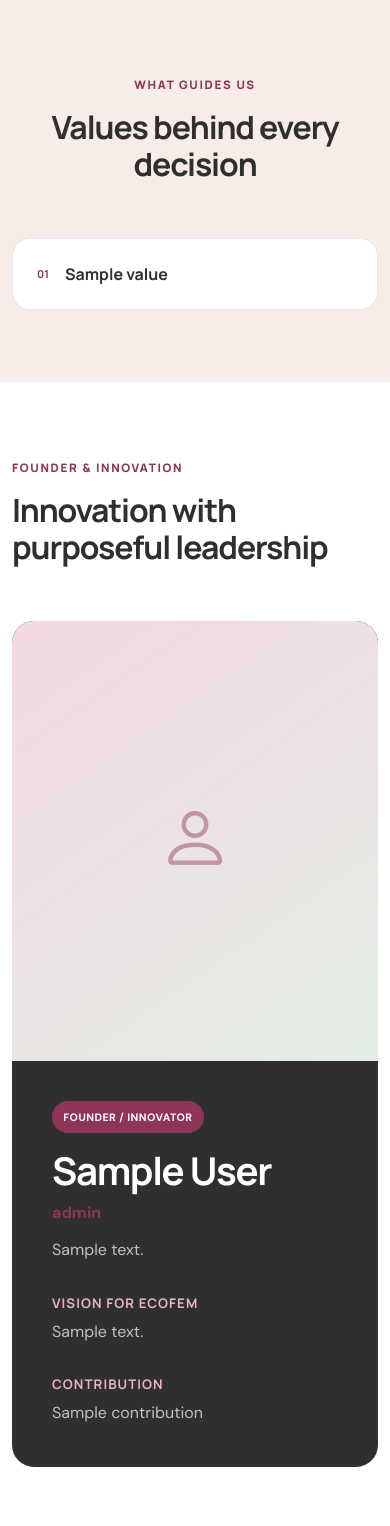
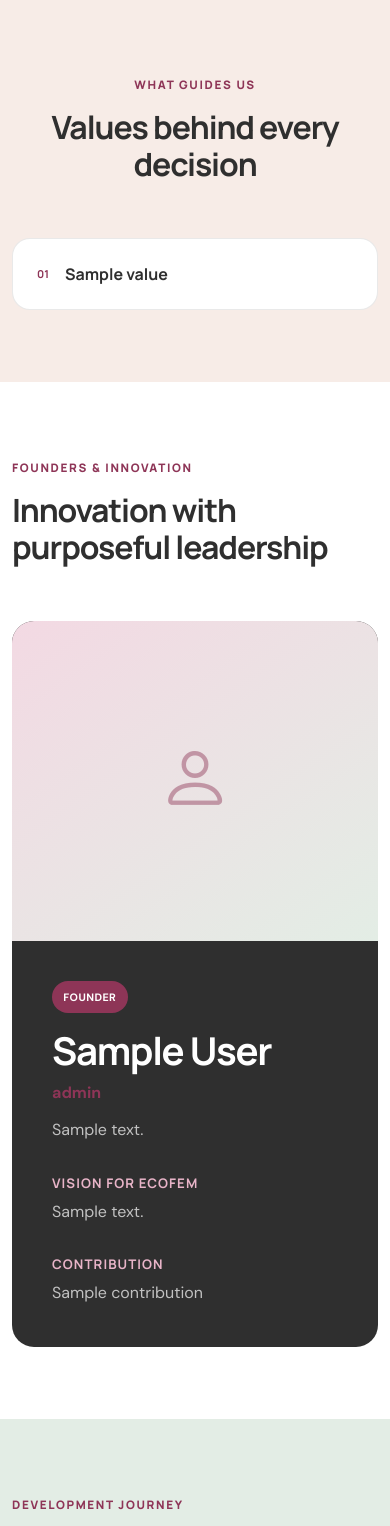
Before and after one commit to JAPHES/Ecofem, a Django app: template templates/ecofem/about.html in a window 390 px wide. Shown: the part 2663-4189 px from the top of the page. Run offline with Django 5.2, Linux system fonts and the light colour scheme; the template is opened without the code that fills it: most values are stand-ins (such as "Sample title", 1, 10 or a date in 2020); grey boxes marked "Sample" are stand-in pictures.

Commit message:
feat: add Professor Alunda as EcoFem co-founder

```diff
--- a/static/css/main.css
+++ b/static/css/main.css
@@ -1174,10 +1174,22 @@ p:last-child {
     background: var(--white);
 }
 
+.founders-grid {
+    display: grid;
+    grid-template-columns: repeat(2, minmax(0, 1fr));
+    gap: 2rem;
+}
+
 .leader-profile {
     overflow: hidden;
     border-radius: var(--radius-lg);
     background: var(--charcoal);
+}
+
+.founders-grid .leader-photo,
+.founders-grid .leader-placeholder {
+    min-height: 390px;
+    height: 390px;
 }
 
 .leader-photo,
@@ -2217,6 +2229,10 @@ textarea.form-control {
 }
 
 @media (max-width: 991.98px) {
+    .founders-grid {
+        grid-template-columns: 1fr;
+    }
+
     .navbar-collapse {
         margin-top: 0.7rem;
         padding: 1rem;
@@ -2428,6 +2444,12 @@ textarea.form-control {
 }
 
 @media (max-width: 575.98px) {
+    .founders-grid .leader-photo,
+    .founders-grid .leader-placeholder {
+        min-height: 320px;
+        height: 320px;
+    }
+
     .hero-image {
         object-position: 84% center;
     }
--- a/templates/ecofem/about.html
+++ b/templates/ecofem/about.html
@@ -63,18 +63,29 @@
 
 <section class="section leadership-section">
     <div class="container">
-        <div class="section-heading reveal"><span class="eyebrow">Founder & innovation</span><h2 class="section-title">Innovation with purposeful leadership</h2></div>
-        {% if founder %}
-            <article class="leader-profile reveal">
-                <div class="row g-0 align-items-stretch">
-                    <div class="col-lg-5">
-                        {% if founder.profile_photo %}<img src="{% static founder.profile_photo %}" alt="Portrait of {{ founder.full_name }}" class="leader-photo">{% else %}<div class="image-placeholder leader-placeholder"><i class="bi bi-person"></i></div>{% endif %}
-                    </div>
-                    <div class="col-lg-7"><div class="leader-copy"><span class="role-badge d-inline-block position-static mb-3">Founder / Innovator</span><h3>{{ founder.full_name }}</h3><p class="team-role">{{ founder.role }}</p><p>{{ founder.leadership_story|default:founder.short_bio }}</p>{% if founder.vision_for_ecofem %}<h4>Vision for EcoFem</h4><p>{{ founder.vision_for_ecofem }}</p>{% endif %}{% if founder.contribution %}<h4>Contribution</h4><p>{{ founder.contribution }}</p>{% endif %}</div></div>
-                </div>
-            </article>
+        <div class="section-heading reveal"><span class="eyebrow">Founders &amp; innovation</span><h2 class="section-title">Innovation with purposeful leadership</h2></div>
+        {% if founders %}
+            <div class="founders-grid">
+                {% for founder in founders %}
+                    <article class="leader-profile reveal">
+                        {% if founder.profile_photo %}
+                            <img src="{% static founder.profile_photo %}" alt="Portrait of {{ founder.full_name }}" class="leader-photo">
+                        {% else %}
+                            <div class="image-placeholder leader-placeholder" role="img" aria-label="Profile photo placeholder for {{ founder.full_name }}"><i class="bi bi-person"></i></div>
+                        {% endif %}
+                        <div class="leader-copy">
+                            <span class="role-badge d-inline-block position-static mb-3">{{ founder.leadership_label|default:"Founder" }}</span>
+                            <h3>{{ founder.full_name }}</h3>
+                            <p class="team-role">{{ founder.role }}</p>
+                            <p>{{ founder.leadership_story|default:founder.short_bio }}</p>
+                            {% if founder.vision_for_ecofem %}<h4>Vision for EcoFem</h4><p>{{ founder.vision_for_ecofem }}</p>{% endif %}
+                            {% if founder.contribution %}<h4>Contribution</h4><p>{{ founder.contribution }}</p>{% endif %}
+                        </div>
+                    </article>
+                {% endfor %}
+            </div>
         {% else %}
-            <div class="leadership-placeholder reveal"><div><i class="bi bi-person-heart"></i></div><div><h3>Founder profile coming soon</h3><p>The confirmed founder will be presented here once their official profile is added. EcoFem does not publish unverified personal information.</p></div></div>
+            <div class="leadership-placeholder reveal"><div><i class="bi bi-person-heart"></i></div><div><h3>Founder profiles coming soon</h3><p>Confirmed founders will be presented here once their official profiles are added. EcoFem does not publish unverified personal information.</p></div></div>
         {% endif %}
     </div>
 </section>
--- a/templates/includes/team_card.html
+++ b/templates/includes/team_card.html
@@ -9,7 +9,7 @@
                 <i class="bi bi-person"></i>
             </div>
         {% endif %}
-        {% if member.is_founder_or_lead %}<span class="role-badge">Founder</span>{% endif %}
+        {% if member.is_founder_or_lead %}<span class="role-badge">{{ member.leadership_label|default:"Founder" }}</span>{% endif %}
     </div>
     <div class="team-card-body">
         <h2 class="h4">{{ member.full_name }}</h2>
```
Also changed, not shown: ecofem/content.py (+19 -0 lines), ecofem/views.py (+6 -9 lines).
